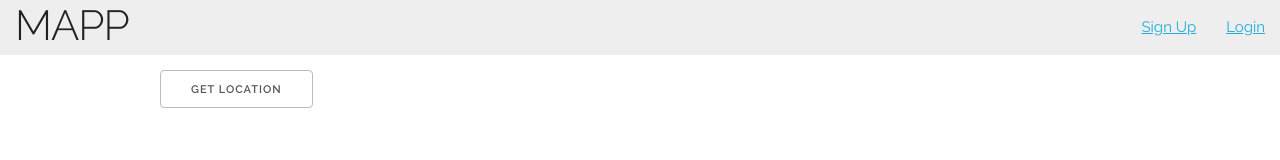
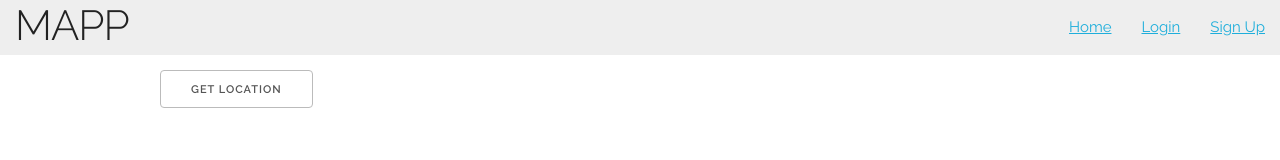
Before and after one commit to drzackyll/map_project, a React (Create React App) app in the folder map_project_front/: page / in a window 1280 px wide. Shown: the top 160 px of the page. Built offline with nearby package versions, Linux system fonts and the light colour scheme.

Commit message:
Organize actions.js, add Home link to Navbar

```diff
--- a/map_project_front/src/actions/actions.js
+++ b/map_project_front/src/actions/actions.js
@@ -1,4 +1,7 @@
 import $ from 'jquery'
+
+
+// User Actions
 
 export function createUser(username, password) {
   const promise = $.ajax({
@@ -30,19 +33,6 @@ export function getUser() {
   }
 }
 
-export function findLocation() {
-  const promise = $.ajax({
-    url: "https://www.googleapis.com/geolocation/v1/geolocate?key=AIzaSyDtgntWyuOLb7zOOlFbZUlQjYnMYe4vcuc",
-    type: "POST",
-    contentType: "application/json; charset=utf-8",
-    dataType: "json"
-  })
-
-  return {
-    type: "FIND_LOCATION",
-    payload: promise
-  }
-}
 
 export function setLocation(lat, lng) {
   const promise = $.ajax({
@@ -59,6 +49,9 @@ export function setLocation(lat, lng) {
     payload: promise
   }
 }
+
+
+// Session Actions
 
 export function login(username, password) {
   const promise = $.ajax({
@@ -80,3 +73,20 @@ export function logout() {
     type: "LOGOUT"
   }
 }
+
+
+// Map Actions
+
+export function findLocation() {
+  const promise = $.ajax({
+    url: "https://www.googleapis.com/geolocation/v1/geolocate?key=AIzaSyDtgntWyuOLb7zOOlFbZUlQjYnMYe4vcuc",
+    type: "POST",
+    contentType: "application/json; charset=utf-8",
+    dataType: "json"
+  })
+
+  return {
+    type: "FIND_LOCATION",
+    payload: promise
+  }
+}
--- a/map_project_front/src/components/NavBar.js
+++ b/map_project_front/src/components/NavBar.js
@@ -18,13 +18,15 @@ function NavBar(props) {
       return (
         <ul>
           <li><a href='#' onClick={handleClick.bind(this)}>Log Out</a></li>
+          <li><Link to='/'>Home</Link></li>
         </ul>
       )
     } else {
       return (
         <ul>
+          <li><Link to='/signup'>Sign Up</Link></li>
           <li><Link to='/login'>Login</Link></li>
-          <li><Link to='/signup'>Sign Up</Link></li>
+          <li><Link to='/'>Home</Link></li>
         </ul>
       )
     }
```
Also changed, not shown: 1 other file (tests, documents, lock files or other folders).
